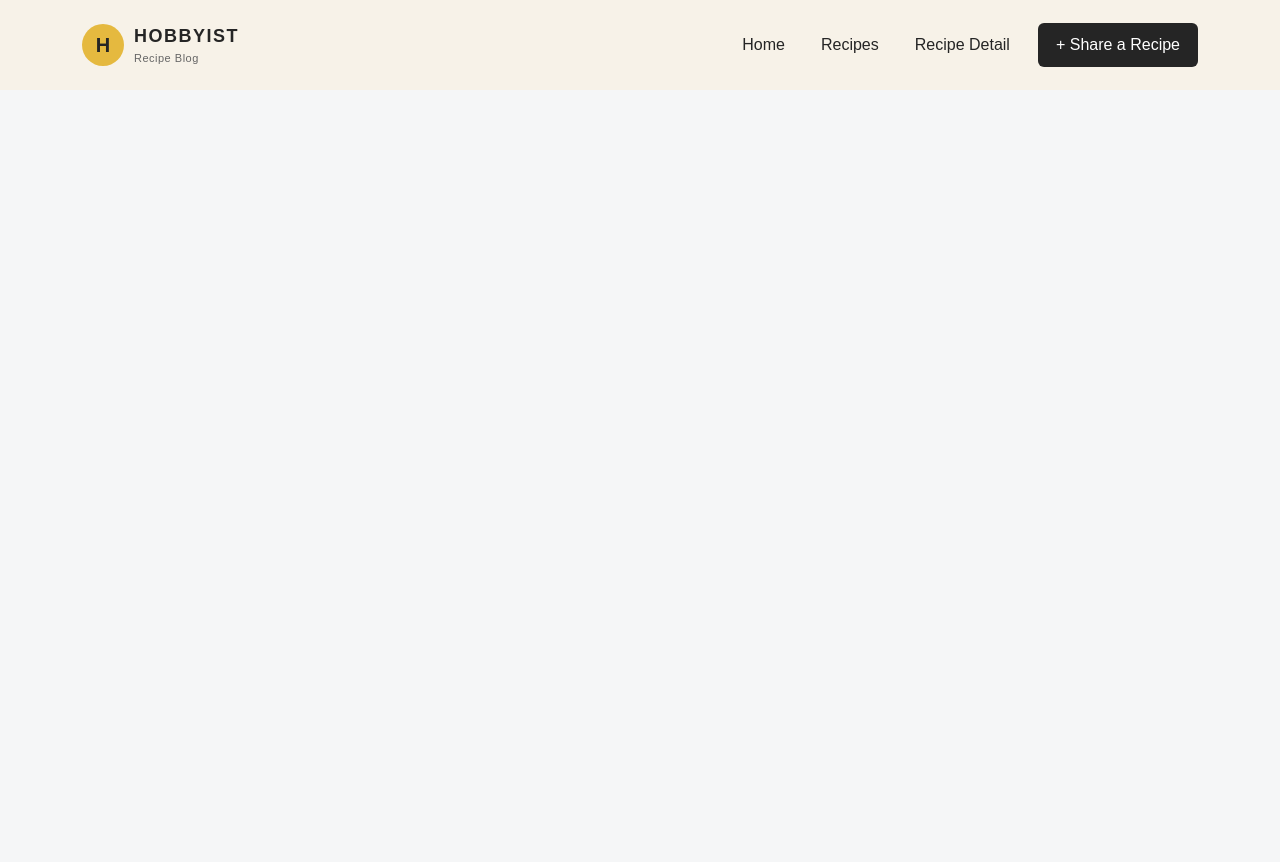
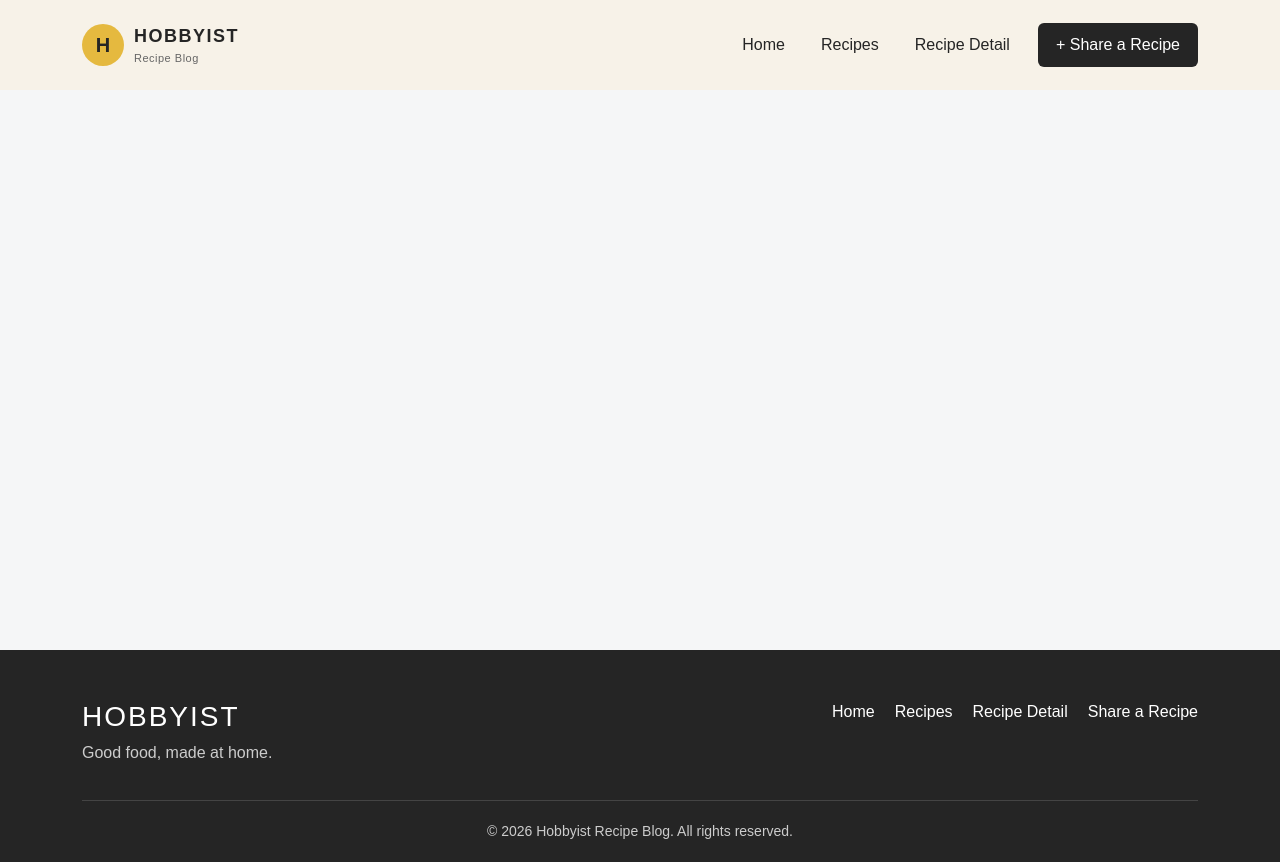
Before and after one commit to yazed102/hobbyist-recipe-blog, a website built with Vite: page Front end/index.html in a window 1280 px wide. Before the commit the page ends 800 px from the top, so only its background shows below. Built offline with nearby package versions, Linux system fonts and the light colour scheme.

Commit message:
Add shared footer

```diff
--- a/Front end/css/style.css
+++ b/Front end/css/style.css
@@ -103,3 +103,66 @@ main {
         margin-top: 8px;
     }
 }
+
+/* Footer */
+
+.site-footer {
+    background-color: #252525;
+    color: white;
+    padding: 50px 0 20px;
+    margin-top: 60px;
+}
+
+.footer-content {
+    display: flex;
+    justify-content: space-between;
+    align-items: flex-start;
+    gap: 30px;
+}
+
+.site-footer h3 {
+    margin: 0 0 8px;
+    letter-spacing: 2px;
+}
+
+.site-footer p {
+    margin: 0;
+    color: #cccccc;
+}
+
+.footer-links {
+    display: flex;
+    flex-wrap: wrap;
+    gap: 20px;
+}
+
+.footer-links a {
+    color: white;
+    text-decoration: none;
+}
+
+.footer-links a:hover {
+    color: #e5b93f;
+}
+
+.footer-bottom {
+    border-top: 1px solid #444;
+    margin-top: 35px;
+    padding-top: 20px;
+    text-align: center;
+}
+
+.footer-bottom p {
+    font-size: 14px;
+}
+
+@media (max-width: 768px) {
+    .footer-content {
+        flex-direction: column;
+    }
+
+    .footer-links {
+        flex-direction: column;
+        gap: 10px;
+    }
+}
--- a/Front end/index.html
+++ b/Front end/index.html
@@ -83,11 +83,27 @@
     <!-- =========================
          FOOTER
     ========================== -->
-    <footer>
+    <footer class="site-footer">
+    <div class="container">
+        <div class="footer-content">
+            <div>
+                <h3>HOBBYIST</h3>
+                <p>Good food, made at home.</p>
+            </div>
 
-        <!-- Footer will be added here -->
+            <div class="footer-links">
+                <a href="index.html">Home</a>
+                <a href="recipes.html">Recipes</a>
+                <a href="recipe-detail.html">Recipe Detail</a>
+                <a href="submit.html">Share a Recipe</a>
+            </div>
+        </div>
 
-    </footer>
+        <div class="footer-bottom">
+            <p>&copy; 2026 Hobbyist Recipe Blog. All rights reserved.</p>
+        </div>
+    </div>
+</footer>
 
 
     <!-- Bootstrap JavaScript -->
```
Also changed, not shown: Front end/recipe-detail.html (+19 -3 lines), Front end/recipes.html (+19 -4 lines), Front end/submit.html (+19 -3 lines).
